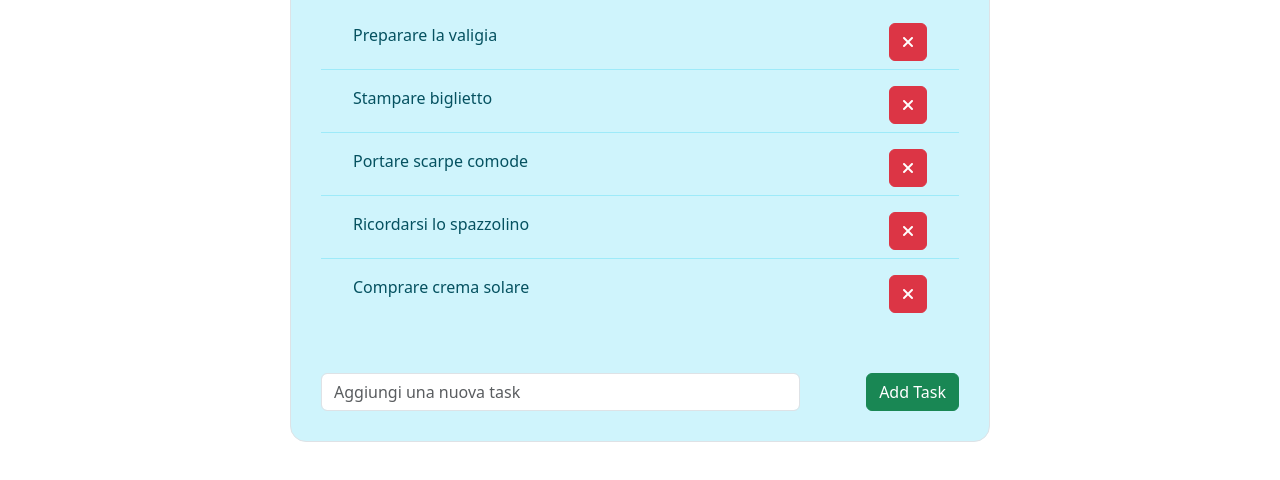
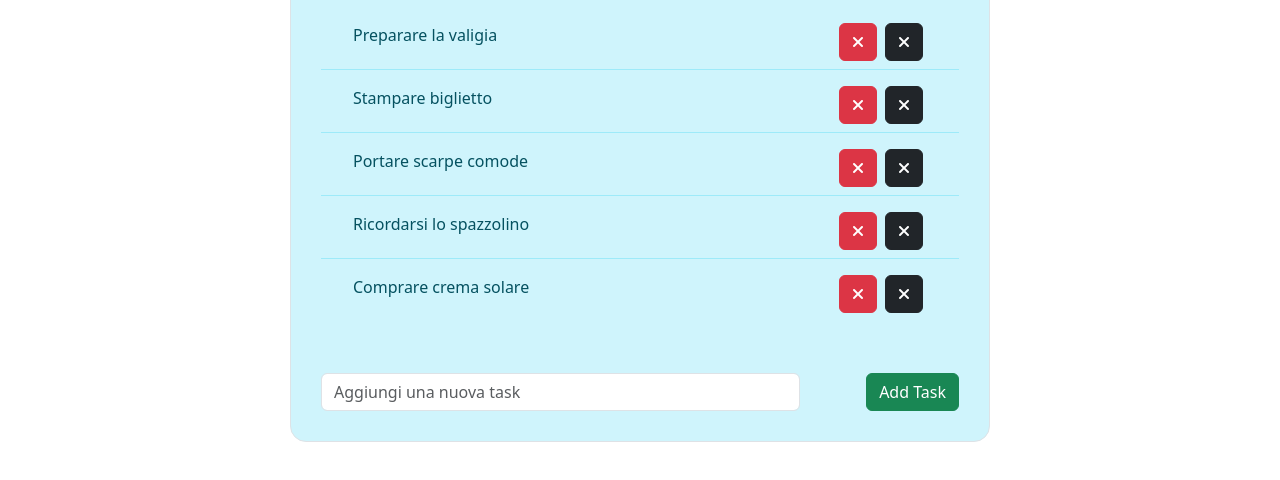
Before and after one commit to Gresdian/vue-todolist, a plain HTML site: page index.html in a window 1280 px wide. Shown: the part 276-756 px from the top of the page. Drawn offline with nearby package versions, Linux system fonts and the light colour scheme.

Commit message:
exercise half-corrected

```diff
--- a/index.html
+++ b/index.html
@@ -39,7 +39,8 @@
                                            {{ todo.text }}
                                        </span>
                                        <div class="buttons">
-                                            <button class="btn btn-square btn-danger" @click="removeTodo(index)"><i class="fas fa-xmark"></i></button>
+                                            <button class="btn btn-square btn-danger mx-1" @click="removeTodo(index)"><i class="fas fa-xmark"></i></button>
+                                            <button class="btn btn-square mx-1" :class="todo.done ? 'btn-primary' : 'btn-dark'" @click="toggleDone(index)"><i class="fas" :class="todo.done ? 'fa-check' : 'fa-times'"></i></button>
                                        </div>
                                    </div>
                                 </li>
--- a/js/script.js
+++ b/js/script.js
@@ -36,7 +36,7 @@ createApp({
             this.tasks.splice(index,1);
         },
         addTask(){
-           let obj = {
+            let obj = {
             text: this.text_task,
             done: false,
 
```
